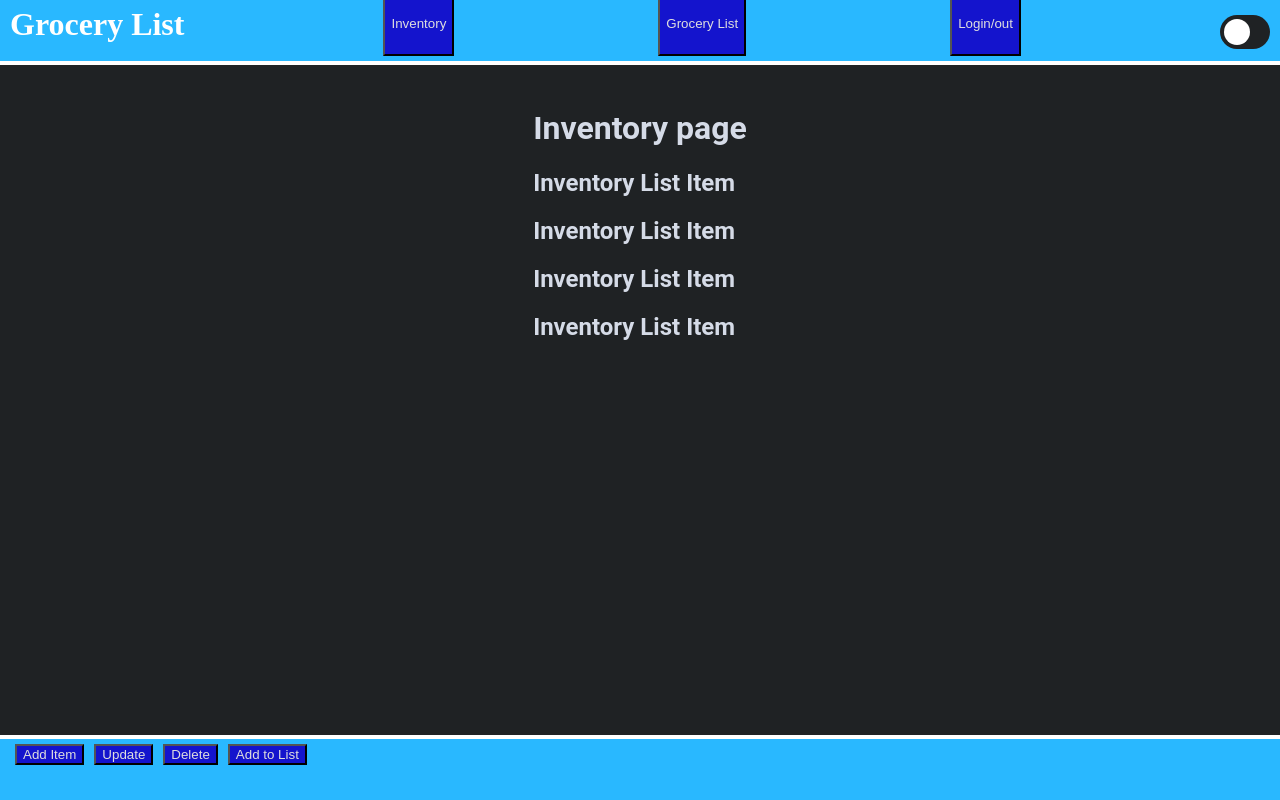
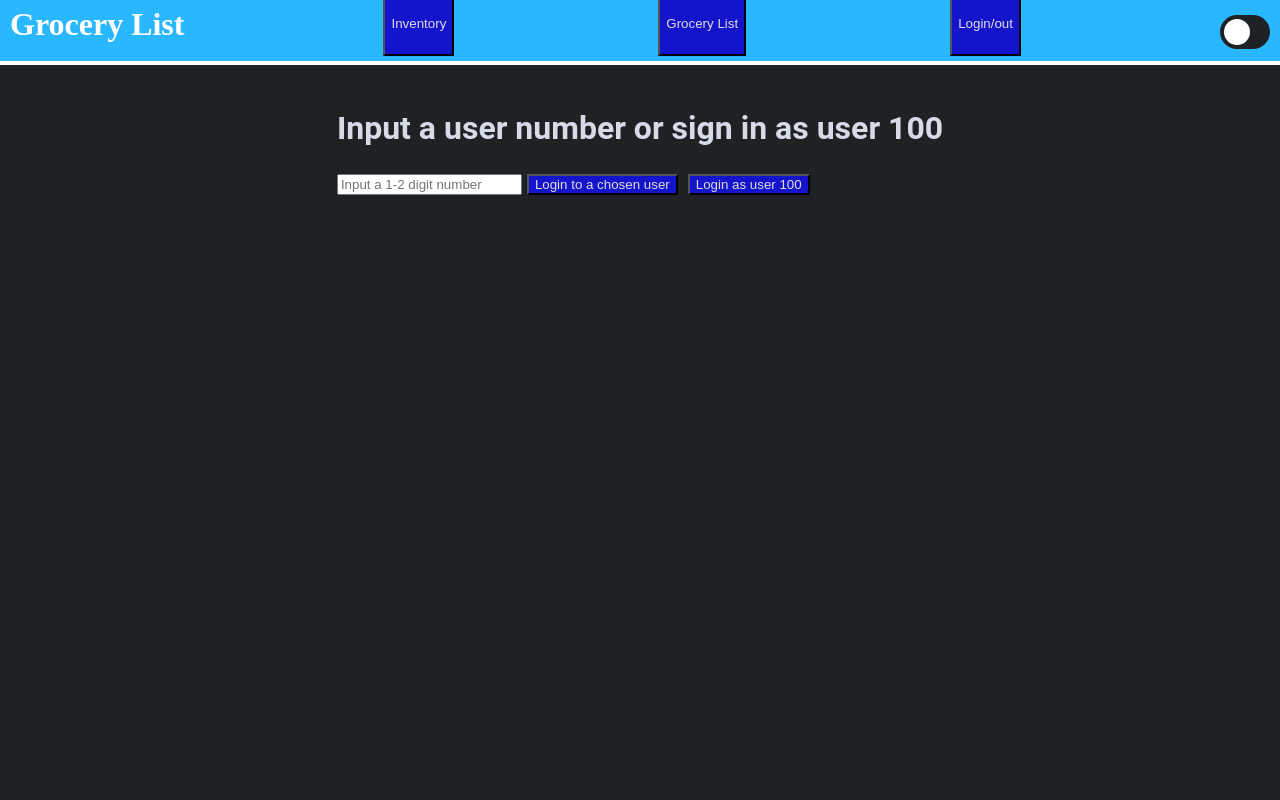
Before and after one commit to rocknswimmer/GroceryList, a React app: page / in a window 1280 px wide. Built offline with nearby package versions, Linux system fonts and the light colour scheme.

Commit message:
prepped for first request

```diff
--- a/src/App.jsx
+++ b/src/App.jsx
@@ -33,9 +33,15 @@ function App() {
       <>
         <GlobalStyles />
         <Header theme={theme} themeToggler={themeToggler} viewInv={viewInv} viewGro={viewGro} />
-        {invMode && <Inventory/>}
-        {groMode && <Grocery />}
-        {login && <Footer />}
+        {login && invMode && <Inventory/>}
+        {login && groMode && <Grocery />}
+        {!login &&
+        <div>
+          <h1>Input a user number or sign in as user 100</h1>
+          <input type="text" name="userNumber" placeholder="Input a 1-2 digit number"></input>
+          <button>Login to a chosen user</button>
+          <button>Login as user 100</button>
+        </div>}
       </>
     </ThemeProvider>
   )
```
Also changed, not shown: 1 other file (tests, documents, lock files or other folders).
